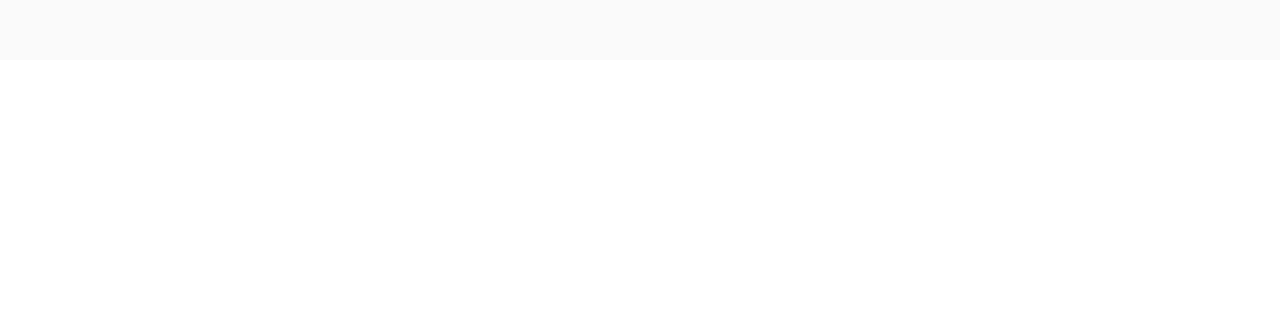
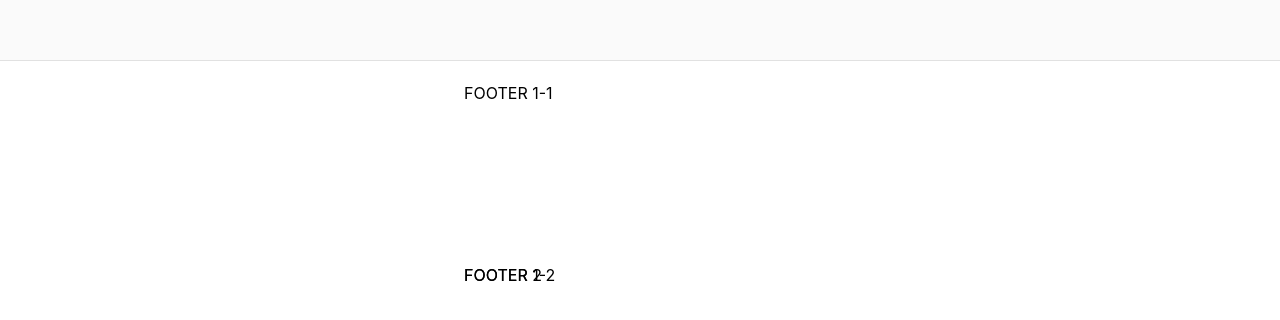
Before and after one commit to StdRunner/soomgo-clone-front, a Next.js app: page / in a window 1280 px wide. Shown: the part 740-1060 px from the top of the page. Before the commit the page ends 800 px from the top, so only its background shows below. Built offline with nearby package versions, Linux system fonts and the light colour scheme.

Commit message:
- Footer 추가 - Navbar, login 스타일 변경

```diff
--- /dev/null
+++ b/src/components/Footer.tsx
@@ -0,0 +1,23 @@
+import React from 'react'
+
+const Footer = () => {
+  return (
+    <div className='h-96 bg-white border-t border-[#e1e1e1] pt-5 pb-10 justify-center items-center'>
+        <div className='h-full mx-96 px-20'>
+            <div className='h-1/2'>
+                <div className='h-full w- mb-5'>
+                    FOOTER 1-1
+                </div>
+                <div>
+                    FOOTER 1-2
+                </div>
+            </div>
+            <div className='h-1/2 pt-5'>
+                FOOTER 2
+            </div>
+        </div>
+    </div>
+  )
+}
+
+export default Footer
--- a/src/components/Navbar.tsx
+++ b/src/components/Navbar.tsx
@@ -45,7 +45,7 @@ const Navbar: React.FC = () => {
                     <Link href='/register'>
                         회원가입
                     </Link>
-                    <button className='h-9 px-3 text-white rounded-md font-semibold bg-[#9370db]'>
+                    <button className='h-9 px-3 text-white rounded-md font-semibold bg-[#9370db] hover:bg-[#663399]'>
                         <a href="/master">고수가입</a>
                     </button>
                 </div>
--- a/src/pages/_app.tsx
+++ b/src/pages/_app.tsx
@@ -1,6 +1,7 @@
 import '../styles/globals.css'
 import type { AppProps } from 'next/app'
 import Navbar from '../components/Navbar'
+import Footer from '../components/Footer'
 
 function MyApp({ Component, pageProps }: AppProps) {
   return <div className='bg-[#fafafa]'>
@@ -8,6 +9,7 @@ function MyApp({ Component, pageProps }: AppProps) {
     <div className='pt-16 w-full h-screen'>
       <Component {...pageProps} />
     </div>
+    <Footer />
   </div>
 }
 
--- a/src/pages/login.tsx
+++ b/src/pages/login.tsx
@@ -21,7 +21,7 @@ const login = () => {
 
     return (
         <div>
-            <div className='mx-auto pt-20 max-w-md'>
+            <div className='mx-auto py-20 max-w-md'>
                 <h1 className='mb-12 mx-auto text-3xl font-semibold w-fit'>
                     로그인
                 </h1>
@@ -48,13 +48,17 @@ const login = () => {
                             className=''
                         />
                     </div>
-                    <button className='p-3 w-full text-white rounded-md font-medium bg-[#9370db]'>
+                    <button className='p-3 w-full text-white rounded-md font-medium bg-[#9370db] hover:bg-[#663399]'>
                         이메일 로그인
                     </button>
                     <div className='flex justify-evenly py-6 px-16 text-sm text-gray-500'>
-                        <div>비밀번호 찾기</div>
+                        <div>
+                            <a href=''>비밀번호 찾기</a>
+                        </div>
                         <div className='border-r'></div>
-                        <div>회원가입</div>
+                        <div>
+                            <a href=''>회원가입</a>
+                        </div>
                     </div>
                     <button className='flex my-3 p-3 w-full rounded-md font-medium bg-[#fee500] justify-center items-center'>
                         <img src="https://assets.cdn.soomgo.com/icons/icon-login-kakaotalk-btn.svg" alt="이미지가 없습니다." />
```
